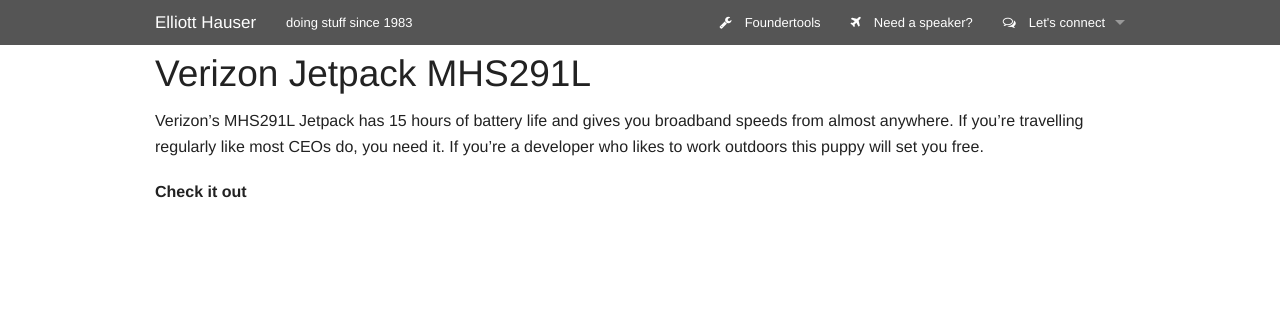
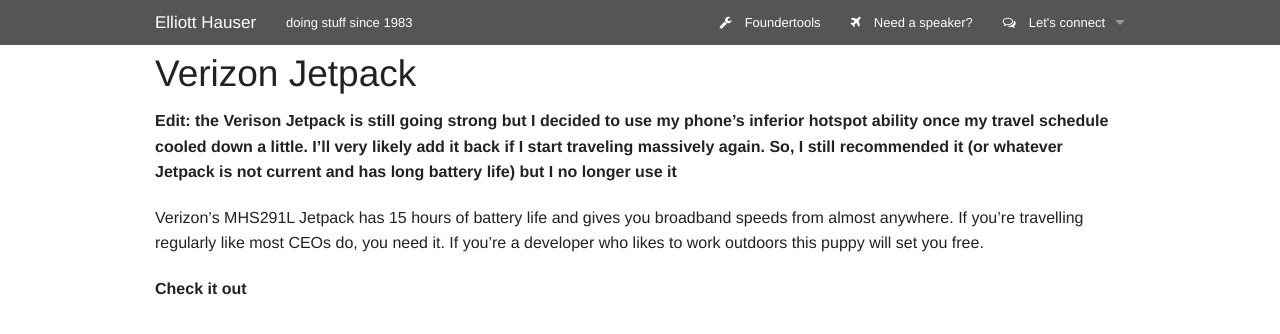
Before and after one commit to eah13/eah13.github.io, a Jekyll site: the page built from _posts/tools/2000-01-03-jetpack.md, in a window 1280 px wide. Shown: the top 334 px of the page. Built offline with Jekyll 4.4.1, drawn with Linux system fonts in a browser that asks for light colours; nearby versions of some CDN libraries.

Commit message:
Update and rename 2000-02-03-jetpack.md to 2000-01-03-jetpack.md

```diff
--- a/_posts/tools/2000-02-03-jetpack.md
+++ b/_posts/tools/2000-01-03-jetpack.md
@@ -1,8 +1,12 @@
 ---
 layout: tools
-title: Verizon Jetpack MHS291L
+title: Verizon Jetpack
 link:
 html: '<a href="http://www.amazon.com/gp/product/B00E9WBLGM/ref=as_li_tl?ie=UTF8&camp=1789&creative=9325&creativeASIN=B00E9WBLGM&linkCode=as2&tag=elliotthauser-20&linkId=GHPIWN4NN3NQKH7W">Verizon Jetpack MHS291L 4G LTE Mobile Hotspot (Verizon Wireless)</a><img src="http://ir-na.amazon-adsystem.com/e/ir?t=elliotthauser-20&l=as2&o=1&a=B00E9WBLGM" width="1" height="1" border="0" alt="" style="border:none !important; margin:0px !important;" />'
 ---
 
+**Edit: the Verison Jetpack is still going strong but I decided to use my phone's inferior hotspot ability once my travel
+schedule cooled down a little.  I'll very likely add it back if I start traveling massively again.  So, I still recommended
+it (or whatever Jetpack is not current and has long battery life) but I no longer use it**
+
 Verizon's MHS291L Jetpack has 15 hours of battery life and gives you broadband speeds from almost anywhere.  If you're travelling regularly like most CEOs do, you need it.  If you're a developer who likes to work outdoors this puppy will set you free.
```
